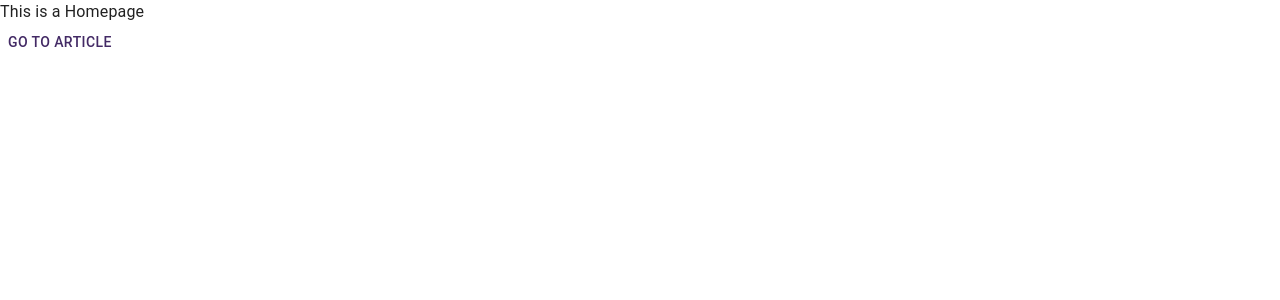
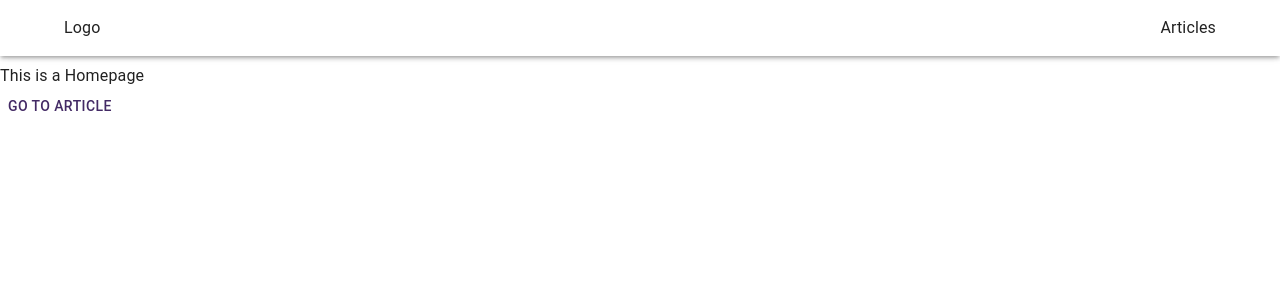
Before and after one commit to joeyprint/chalaseal, a React (Vite) app: page / in a window 1280 px wide. Shown: the top 300 px of the page. Built offline with nearby package versions, Linux system fonts and the light colour scheme.

Commit message:
:lipstick: Integrate base layout into route

```diff
--- a/src/Routes/routes.tsx
+++ b/src/Routes/routes.tsx
@@ -3,15 +3,18 @@ import { Route, Routes } from 'react-router-dom';
 import { ArticleDetails } from './ArticleDetails';
 import { Articles } from './Articles';
 import { Homepage } from './Homepage';
+import { BaseLayout } from '../Components/Layout';
 
 const AppRoutes = () => {
   return (
     <Routes>
-      <Route index element={<Homepage />} />
+      <Route element={<BaseLayout />}>
+        <Route index element={<Homepage />} />
 
-      <Route path={'/articles'}>
-        <Route index element={<Articles />} />
-        <Route path={':articleId'} element={<ArticleDetails />} />
+        <Route path={'/articles'}>
+          <Route index element={<Articles />} />
+          <Route path={':articleId'} element={<ArticleDetails />} />
+        </Route>
       </Route>
     </Routes>
   );
```
